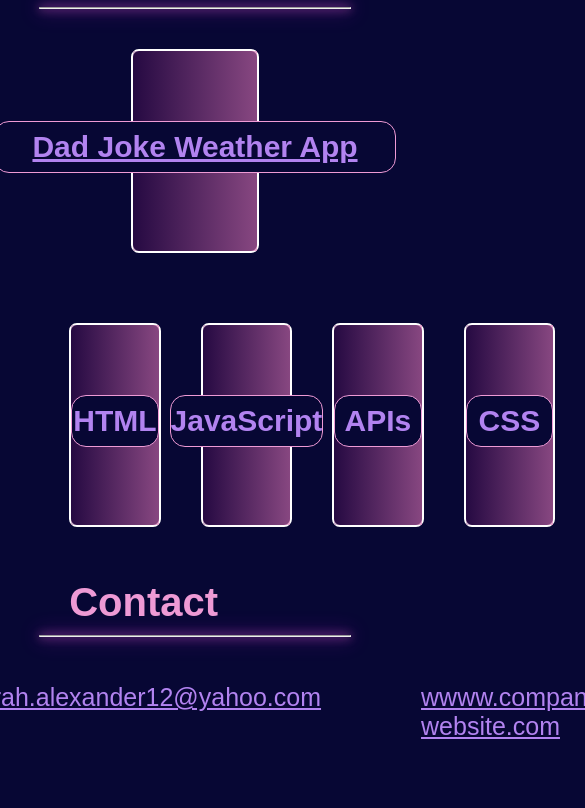
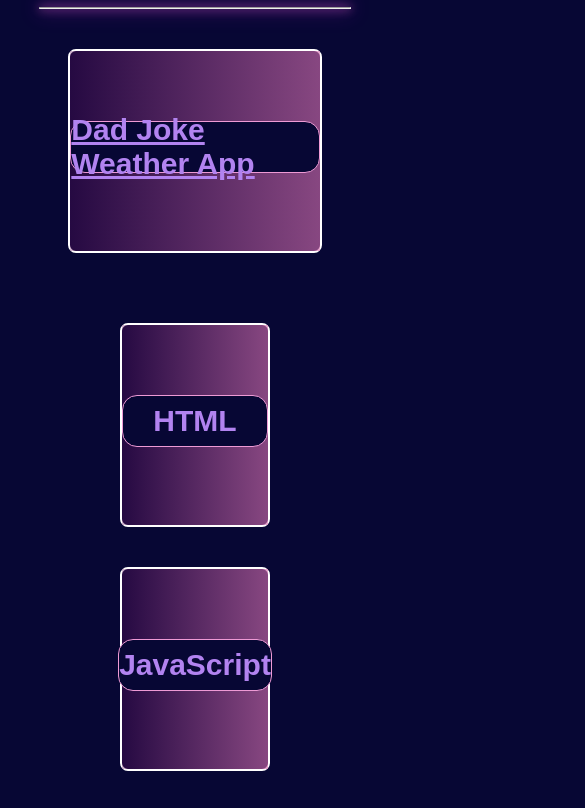
Before and after one commit to Deboh12/DEBORAHS-PORTFOLIO, a plain HTML site: page index.html in a window 390 px wide. Shown: the part 2010-2818 px from the top of the page, 585 px wide, since content can reach past the window. Drawn offline with Linux system fonts and the light colour scheme.

Commit message:
added media queries for responsive design for different viewports

```diff
--- a/assets/styles.css
+++ b/assets/styles.css
@@ -95,14 +95,16 @@ p {
     position: relative;
     top: 40px;
     border: 1px solid var(--pink);
-    width: 400px;
+    max-width: 400px;
     height: 50px;
     display: flex;
     justify-content: center;
     align-items: center;
     border-radius: 15px;
     background-color: var(--background);
+
 }
+
 
 
 .card {
@@ -198,6 +200,53 @@ p {
     padding: 20px 50px;
     color: var(--lav);
     display: flex;
-    font-size: 25px;
+    font-size: 20px;
     text-decoration: underline;
 }
+
+@media only screen and (max-width: 1225px) {
+    .contact-list li {
+        padding: 20px;
+        font-size: 18px;
+    }
+}
+
+@media only screen and (max-width: 992px) {
+    .card {
+
+    }
+
+    .sect {
+        flex-wrap: wrap;
+        justify-content: center;
+        margin: 0;
+
+    }
+
+
+    .contact-list li {
+        font-size: 15px;
+        padding: 10px;
+    }
+
+    #work-main {
+        width: 80%;
+    }
+
+    .card {
+        width: 38%;
+    }
+}
+
+@media only screen and (max-width: 768px) {
+
+    .card {
+        width: 50%;
+    }
+
+    .contact-list {
+        flex-direction: column;
+        align-items: center;
+        text-align: center;
+    }
+}
```
Also changed, not shown: index.html (+2 -2 lines).
